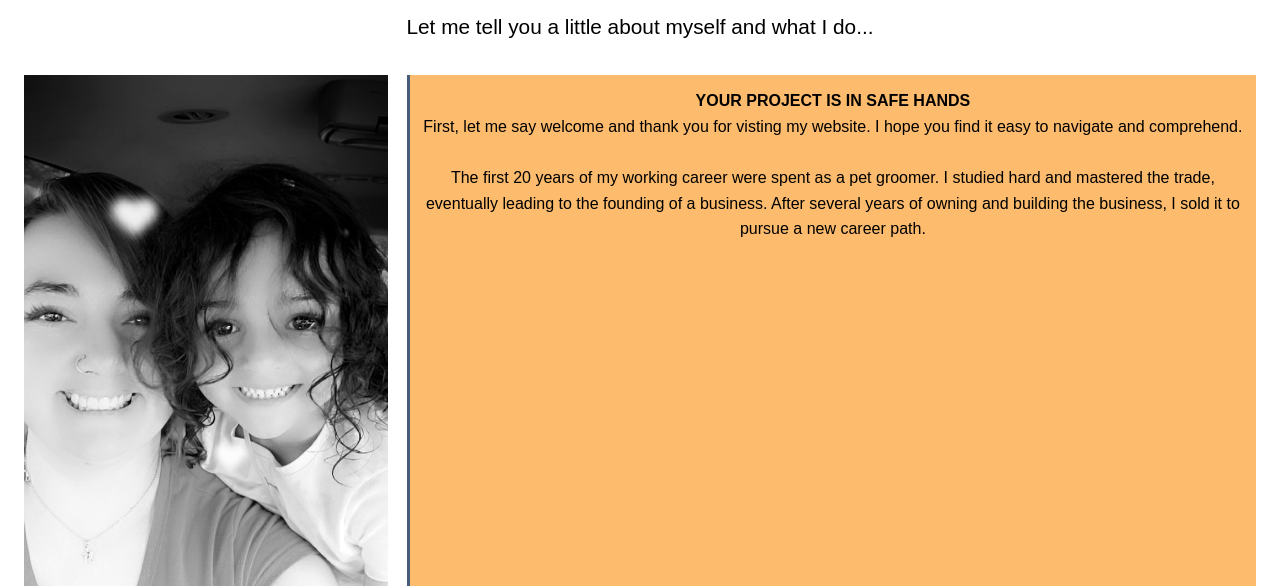
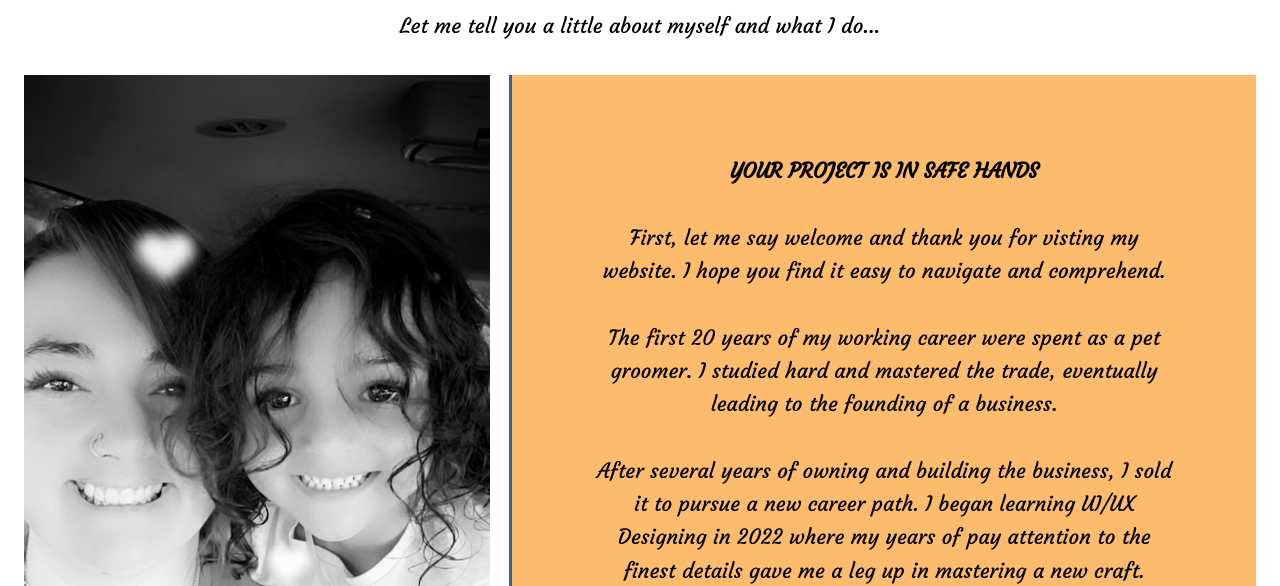
Before and after one commit to GypsyDove/Elsie-Miller, a website: page dist/about.html in a window 1280 px wide. Shown: the part 214-800 px from the top of the page. Drawn offline with Linux system fonts and the light colour scheme.

Commit message:
Updated About Page

```diff
--- a/scss/main.scss
+++ b/scss/main.scss
@@ -224,8 +224,9 @@
     .about-info {
       display: grid;
       grid-template-areas:
-        'bioimage bio bio';
+        'bioimage bio';
       grid-gap: 1.2rem;
+      font-size: 1.3rem;
     }
 
     // Grid Area
@@ -236,7 +237,16 @@
     .bio {
       grid-area: bio;
       border-left: 3px solid $main-color;
-      padding: 0.8rem;
+      padding: 1rem;
+    }
+
+    .bio p {
+      padding-left: 4rem;
+      padding-right: 4rem;
+    }
+
+    .bio h4 {
+      padding-top: 4rem;
     }
   }
 }
```
Also changed, not shown: dist/about.html, dist/css/main.css.
